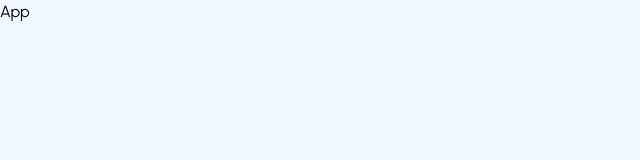
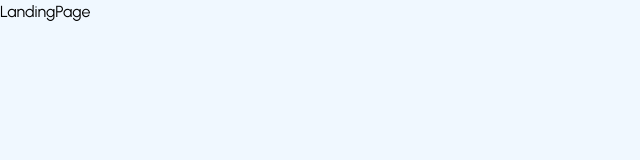
Before and after one commit to rohan-tech-negi/SkillSphere, a React app in the folder frontend/: page / in a window 1280 px wide. Shown: the top 160 px of the page, without its empty margins (0-640 px from the left). Built offline with nearby package versions, Linux system fonts and the light colour scheme; the HTML template or start-up script is replaced by a standard one.

Commit message:
setting up the routes in app .jsx for the routing

```diff
--- a/frontend/src/App.jsx
+++ b/frontend/src/App.jsx
@@ -1,8 +1,40 @@
-import React from 'react'
+import {
+  BrowserRouter as Router,
+  Routes,
+  Route,
+  Navigate,
+} from "react-router-dom";
+import {Toaster} from "react-hot-toast"
+import LandingPage from "./pages/LandingPage/LandingPage";
+import SignUp from "./pages/Auth/SignUp";
+import Login from "./pages/Auth/Login";
 
 const App = () => {
   return (
-    <div className=''>App</div>
+    <div>
+      <Router>
+        <Routes>
+          <Route path="/" element={<LandingPage></LandingPage>}></Route>
+          <Route path="/signup" element={<SignUp></SignUp>}></Route>
+          <Route path="/login" element={<Login></Login>}></Route>
+
+
+          {/* catch all routes */}
+
+
+        </Routes>
+
+      </Router>
+      <Toaster
+        toastOptions={{
+          className:"",
+          style:{
+            fontSize: "13px"
+          }
+        }}
+      ></Toaster>
+
+    </div>
   )
 }
 
--- a/frontend/src/pages/LandingPage/LandingPage.jsx
+++ b/frontend/src/pages/LandingPage/LandingPage.jsx
@@ -0,0 +1,9 @@
+import React from 'react'
+
+const LandingPage = () => {
+  return (
+    <div>LandingPage</div>
+  )
+}
+
+export default LandingPage
```
